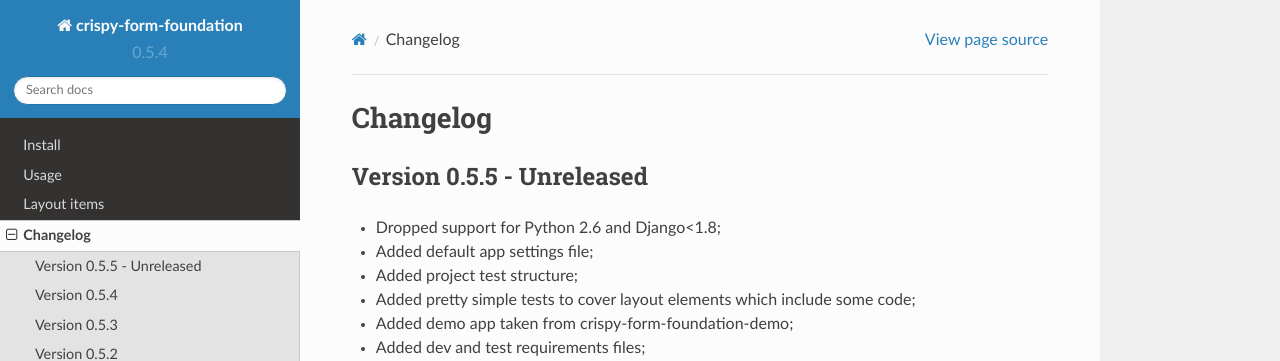
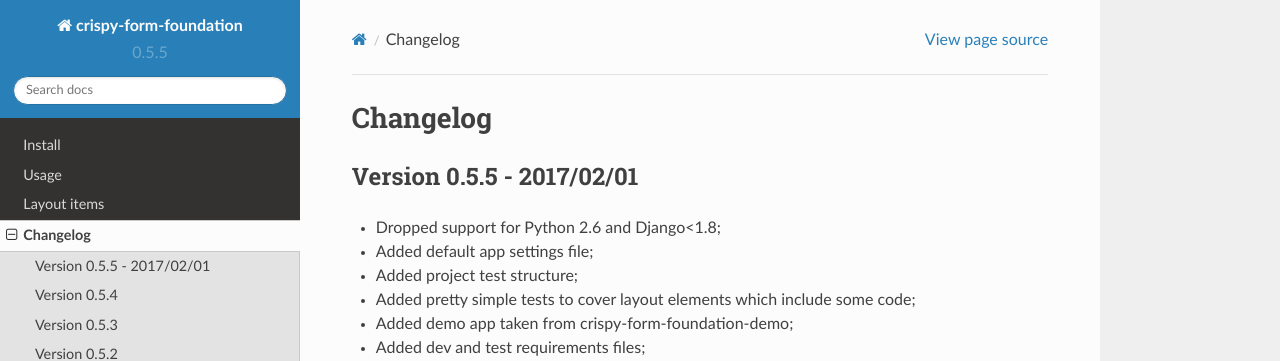
Before and after one commit to sveetch/crispy-forms-foundation, a Sphinx documentation site: the page built from docs/changelog.rst, in a window 1280 px wide and 900 px high. Shown: the top 361 px of the window. Built offline with Sphinx 7.4.7 and the Read the Docs theme 2.0.0, drawn with Linux system fonts in a browser that asks for light colours.

Commit message:
Bump to 0.5.5

```diff
--- a/crispy_forms_foundation/__init__.py
+++ b/crispy_forms_foundation/__init__.py
@@ -1,2 +1,2 @@
 """Django application to add 'django-crispy-forms' layout objects for 'Foundation for sites'"""  # noqa: E501
-__version__ = '0.5.4'
+__version__ = '0.5.5'
--- a/docs/changelog.rst
+++ b/docs/changelog.rst
@@ -4,7 +4,7 @@
 Changelog
 =========
 
-Version 0.5.5 - Unreleased
+Version 0.5.5 - 2017/02/01
 **************************
 
 * Dropped support for Python 2.6 and Django<1.8;
```
